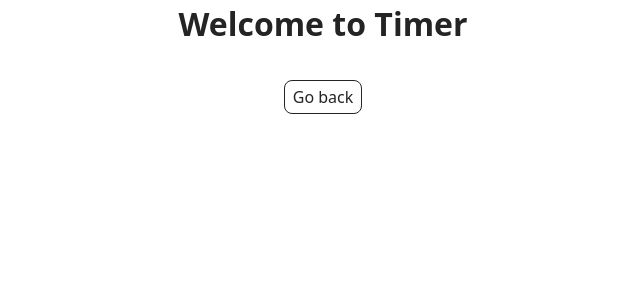
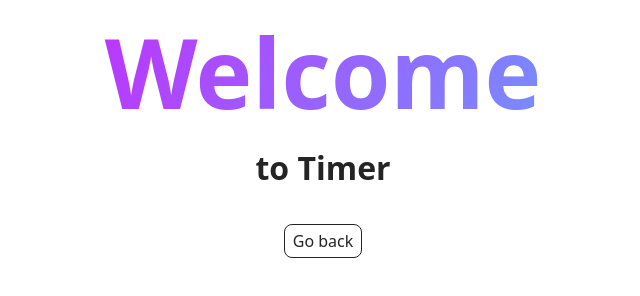
Before and after one commit to Rdazochka/goit-js-hw-10, a website built with Vite: page src/1-timer.html in a window 1280 px wide. Shown: the whole page, without its empty margins (317-957 px from the left). Built offline with nearby package versions, Linux system fonts and the light colour scheme.

Commit message:
add vitr-promo.css

```diff
--- a/src/css/styles.css
+++ b/src/css/styles.css
@@ -12,7 +12,7 @@
 
 /* Sections style */
 @import url('./header.css');
-
+@import url('./vite-promo.css');
 @import url('./badges.css');
 @import url('./back-link.css');
 @import url('./footer.css');
```
